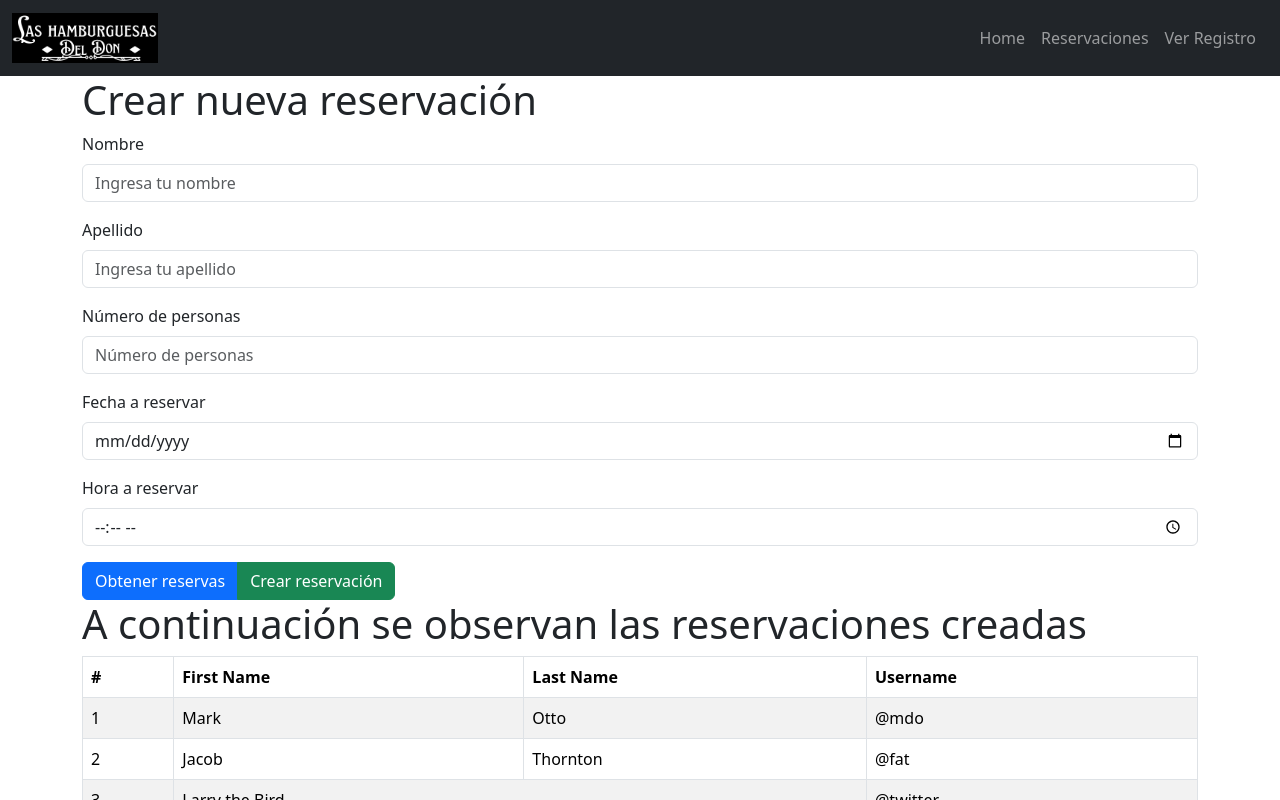
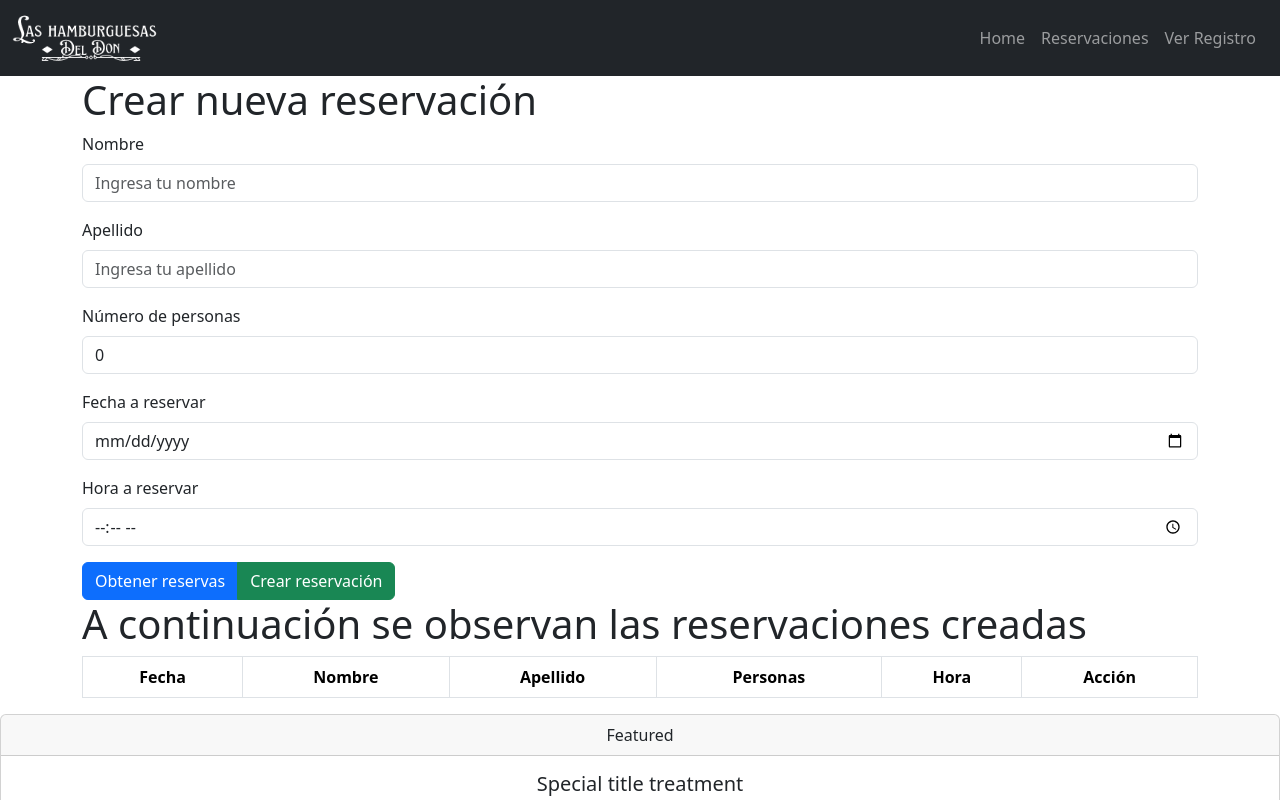
Before and after one commit to arrrriaga/Restaurante-app, a React (Create React App) app: page /reservar in a window 1280 px wide. Shown: the top 800 px of the page. Built offline with nearby package versions, Linux system fonts and the light colour scheme.

Commit message:
Crear reserva y ver reservas funcionando

```diff
--- a/src/pages/HacerReservaPage.js
+++ b/src/pages/HacerReservaPage.js
@@ -1,16 +1,32 @@
-import React from "react";
+import React, { useState } from "react";
 import { Button, ButtonGroup, Form, Table } from "react-bootstrap";
-import { collection, getDoc, getDocs } from "firebase/firestore";
+import { collection, addDoc, getDocs } from "firebase/firestore";
 import { db } from "../firebase/firebase";
 
 const HacerReservaPage = () => {
+  const [reservas, setReserva] = useState([]);
+  const [form, setForm] = useState({
+    fecha: "",
+    nombre: "",
+    apellido: "",
+    personas: 0,
+    hora: "",
+  });
+
   const obtenerReservas = async () => {
     const resp = await getDocs(collection(db, "reservas"));
     const data = resp.docs.map((reserva) => ({
       id: reserva.id,
       ...reserva.data(),
     }));
-    console.log("Reservas obtenidas: ", data);
+
+    setReserva(data);
+  };
+
+  const crearReserva = () => {
+    const coleccionReservas = collection(db, "reservas");
+    addDoc(coleccionReservas, form);
+    obtenerReservas();
   };
 
   return (
@@ -23,31 +39,58 @@
           <Form>
             <Form.Group className="mb-3" controlId="nombre">
               <Form.Label>Nombre</Form.Label>
-              <Form.Control type="text" placeholder="Ingresa tu nombre" />
+              <Form.Control
+                type="text"
+                placeholder="Ingresa tu nombre"
+                value={form.nombre}
+                onChange={(e) => setForm({ ...form, nombre: e.target.value })}
+              />
             </Form.Group>
             <Form.Group className="mb-3" controlId="apellido">
               <Form.Label>Apellido</Form.Label>
-              <Form.Control type="text" placeholder="Ingresa tu apellido" />
+              <Form.Control
+                type="text"
+                placeholder="Ingresa tu apellido"
+                value={form.apellido}
+                onChange={(e) => setForm({ ...form, apellido: e.target.value })}
+              />
             </Form.Group>
 
             <Form.Group className="mb-3" controlId="personas">
               <Form.Label>Número de personas</Form.Label>
-              <Form.Control type="number" placeholder="Número de personas" />
+              <Form.Control
+                type="number"
+                placeholder="Número de personas"
+                value={form.personas}
+                onChange={(e) => setForm({ ...form, personas: e.target.value })}
+              />
             </Form.Group>
             <Form.Group className="mb-3" controlId="fecha">
               <Form.Label>Fecha a reservar</Form.Label>
-              <Form.Control type="date" placeholder="Fecha" />
+              <Form.Control
+                type="date"
+                placeholder="Fecha"
+                value={form.fecha}
+                onChange={(e) => setForm({ ...form, fecha: e.target.value })}
+              />
             </Form.Group>
             <Form.Group className="mb-3" controlId="hora">
               <Form.Label>Hora a reservar</Form.Label>
-              <Form.Control type="time" placeholder="Hora de reservación" />
+              <Form.Control
+                type="time"
+                placeholder="Hora de reservación"
+                value={form.hora}
+                onChange={(e) => setForm({ ...form, hora: e.target.value })}
+              />
             </Form.Group>
 
             <ButtonGroup aria-label="Basic example">
               <Button variant="primary" onClick={obtenerReservas}>
                 Obtener reservas
               </Button>
-              <Button variant="success">Crear reservación</Button>
+              <Button variant="success" onClick={crearReserva}>
+                Crear reservación
+              </Button>
             </ButtonGroup>
           </Form>
         </article>
@@ -56,33 +99,30 @@
         <article>
           <h1>A continuación se observan las reservaciones creadas</h1>
           <Table striped bordered hover>
-            <thead>
+            <thead className="text-center">
               <tr>
-                <th>#</th>
-                <th>First Name</th>
-                <th>Last Name</th>
-                <th>Username</th>
+                <th>Fecha</th>
+                <th>Nombre</th>
+                <th>Apellido</th>
+                <th>Personas</th>
+                <th>Hora</th>
+                <th>Acción</th>
               </tr>
+              {reservas.map((reserva) => (
+                <tr key={reserva.id}>
+                  <td>{reserva.fecha}</td>
+                  <td>{reserva.nombre}</td>
+                  <td>{reserva.apellido}</td>
+                  <td>{reserva.personas}</td>
+                  <td>{reserva.hora}</td>
+                  <td>
+                    <Button variant="warning">Actualizar</Button>{" "}
+                    <Button variant="danger">Borrar</Button>
+                  </td>
+                </tr>
+              ))}
             </thead>
-            <tbody>
-              <tr>
-                <td>1</td>
-                <td>Mark</td>
-                <td>Otto</td>
-                <td>@mdo</td>
-              </tr>
-              <tr>
-                <td>2</td>
-                <td>Jacob</td>
-                <td>Thornton</td>
-                <td>@fat</td>
-              </tr>
-              <tr>
-                <td>3</td>
-                <td colSpan={2}>Larry the Bird</td>
-                <td>@twitter</td>
-              </tr>
-            </tbody>
+            <tbody></tbody>
           </Table>
         </article>
       </section>
```
Also changed, not shown: src/Images/LOGO.png.
